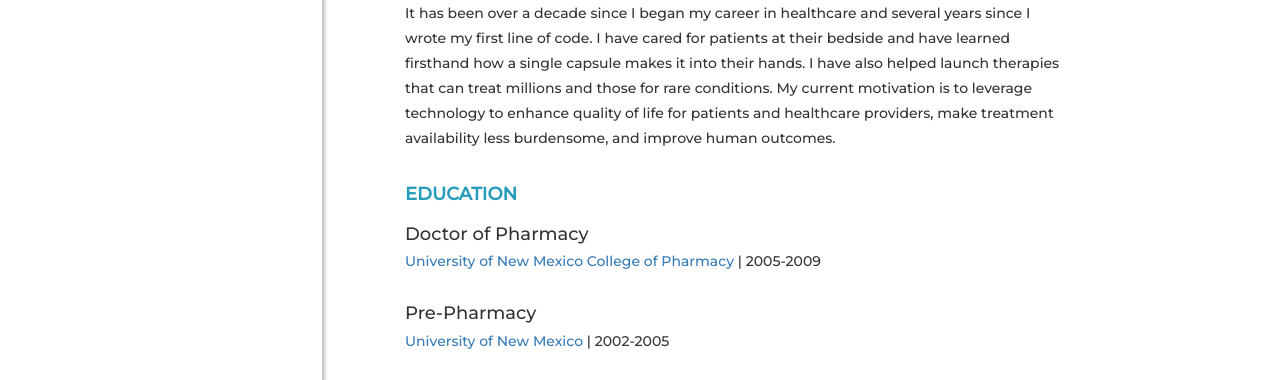
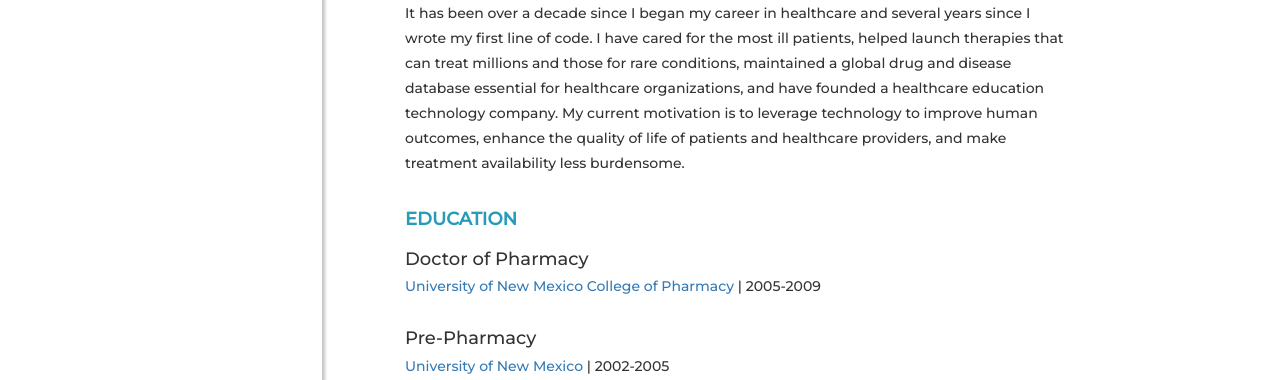
Before and after one commit to phranzia/personalsite, a plain HTML site: page index.html in a window 1280 px wide. Shown: the part 403-783 px from the top of the page. Drawn offline with nearby package versions, Linux system fonts and the light colour scheme.

Commit message:
Update index.html
Update About paragraph

```diff
--- a/index.html
+++ b/index.html
@@ -87,11 +87,11 @@
                 <h4><strong>ABOUT</strong></h4>
             </div>
             <div class = 'row bottom-spacing' id = 'about-paragraph'>
-                <p>It has been over a decade since I began my career in healthcare and several years since I
-                    wrote my first line of code. I have cared for patients at their bedside and have learned firsthand
-                    how a single capsule makes it into their hands. I have also helped launch therapies that can treat
-                    millions and those for rare conditions. My current motivation is to leverage technology to enhance quality of life for
-                    patients and healthcare providers, make treatment availability less burdensome, and improve human outcomes.
+                <p>It has been over a decade since I began my career in healthcare and several years since I wrote my first line of code.
+                  I have cared for the most ill patients, helped launch therapies that can treat millions and those for rare conditions,
+                  maintained a global drug and disease database essential for healthcare organizations, and have founded a healthcare
+                  education technology company. My current motivation is to leverage technology to improve human outcomes, enhance
+                  the quality of life of patients and healthcare providers, and make treatment availability less burdensome.
 
                     <!--Healthcare providers dedicate much of their time worrying
                     about their patients and contemplating whether they gave
```
